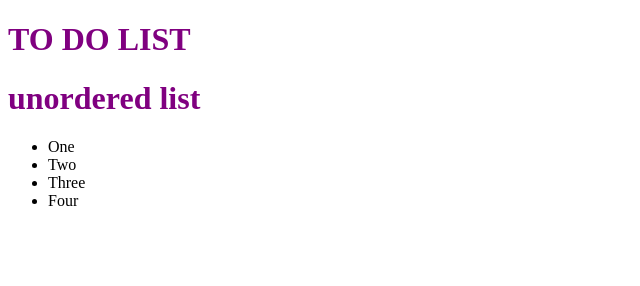
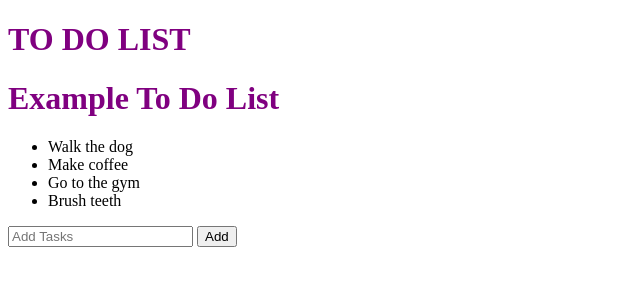
Before and after one commit to JamesSye4/To-do-list, a plain HTML site: page index.html in a window 1280 px wide. Shown: the whole page, without its empty margins (0-640 px from the left). Drawn offline with Linux system fonts and the light colour scheme.

Commit message:
added button/textboxand input

```diff
--- a/index.html
+++ b/index.html
@@ -10,19 +10,25 @@
 <body>
     <h1>TO DO LIST</h1>
 
-     <h1>unordered list</h1>
+     <h1>Example To Do List</h1>
 
     <ul>
- <li> One</li>
- <li> Two</li>
- <li> Three</li>
- <li> Four</li>
+ <li> Walk the dog</li>
+ <li> Make coffee</li>
+ <li> Go to the gym</li>
+ <li> Brush teeth</li>
 
 
 
 
 </ul>
 
+<div class="container">
+    <div id="newTask">
+        <input type="text" placeholder="Add Tasks">
+        <button id="push">Add</button>
+    </div>
+</div>
 
 
     <script src="./index.js"></script>
```
Also changed, not shown: index.js (line endings or trailing spaces).
